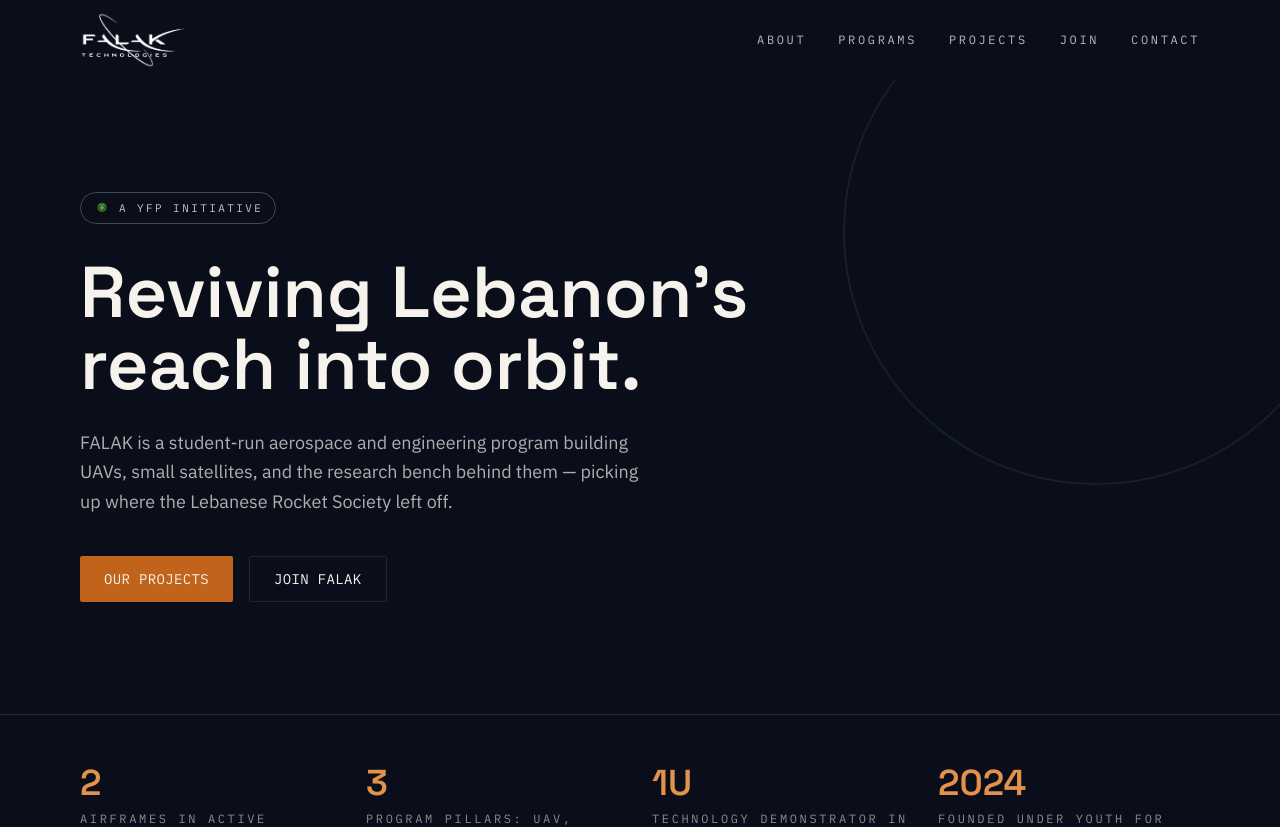
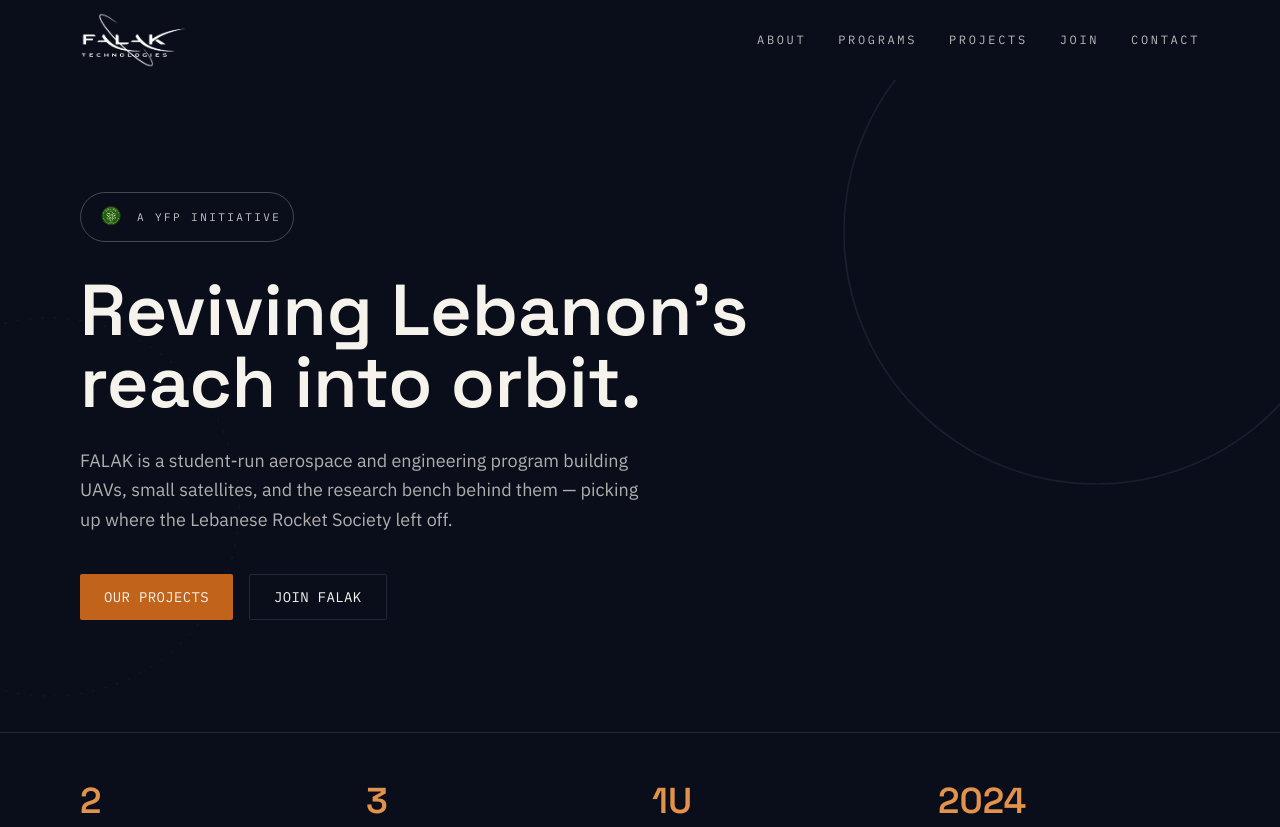
Before and after one commit to eliekh1167/falak, a Next.js app: page / in a window 1280 px wide. Shown: the top 827 px of the page. Built offline with nearby package versions, Linux system fonts and the light colour scheme.

Commit message:
Update Logo.tsx

```diff
--- a/components/Logo.tsx
+++ b/components/Logo.tsx
@@ -37,7 +37,7 @@
         variant === "light" ? "border-paper/25" : "border-ink/20"
       } px-3 py-1.5 transition-colors hover:border-copper`}
     >
-      <Image src="/images/yfp-logo.png" alt="Youth for Physics" width={18} height={18} />
+      <Image src="/images/yfp-logo.png" alt="Youth for Physics" width={36} height={36} />
       <span className={`font-mono text-[11px] uppercase tracking-widest2 ${textColor}`}>
         A YFP Initiative
       </span>
```
